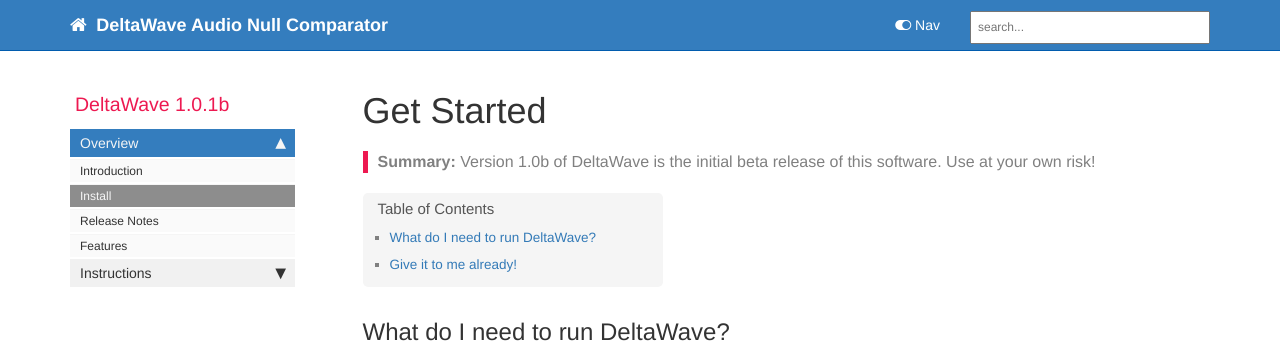
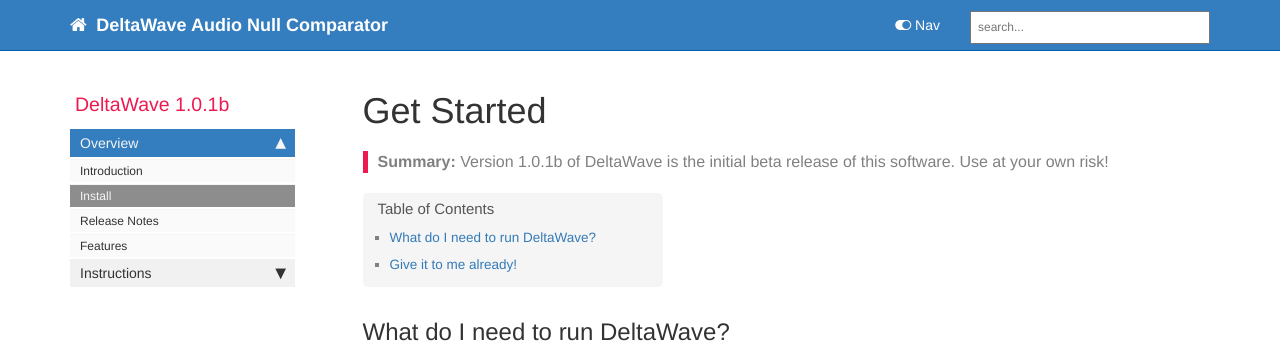
Before and after one commit to pkane2001/DeltaWave, a Jekyll site: the page built from docs/pages/mydoc/get_started.md, in a window 1280 px wide. Shown: the top 345 px of the page. Built offline with Jekyll 4.4.1, drawn with Linux system fonts in a browser that asks for light colours; nearby versions of some CDN libraries; our own code applies the rules of GitHub Pages for plain Markdown files; comment, search, counter and statistics services are not loaded.

Commit message:
no message

```diff
--- a/docs/_data/sidebars/mydoc_sidebar.yml
+++ b/docs/_data/sidebars/mydoc_sidebar.yml
@@ -23,7 +23,7 @@ entries:
       output: web, pdf
 
     - title: Release Notes
-      url: /release_notes_1.0b.html
+      url: /release_notes_1.0.1b.html
       output: web, pdf
 
     - title: Features
--- a/docs/pages/mydoc/get_started.md
+++ b/docs/pages/mydoc/get_started.md
@@ -3,7 +3,7 @@ title: Get Started
 tags: [getting_started,installation,download]
 keywords: release notes, announcements, what's new, new features
 last_updated: December 17, 2018
-summary: "Version 1.0b of DeltaWave is the initial beta release of this software. Use at your own risk!"
+summary: "Version 1.0.1b of DeltaWave is the initial beta release of this software. Use at your own risk!"
 sidebar: mydoc_sidebar
 permalink: get_started.html
 folder: mydoc
```
Also changed, not shown: docs/pages/mydoc/mydoc_quickstart.md (+1 -1 lines), docs/pages/mydoc/settings.md (+1 -1 lines).
